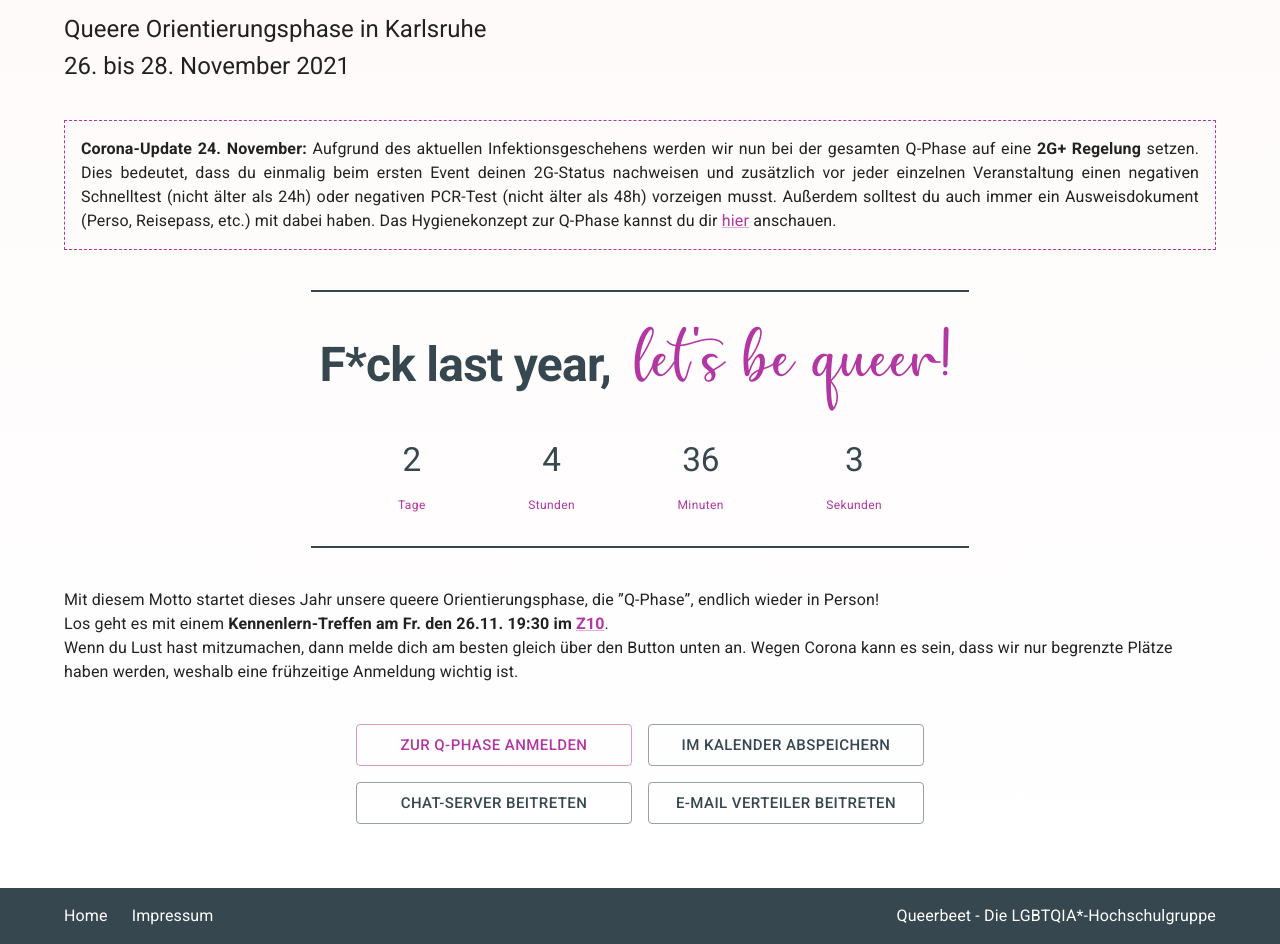
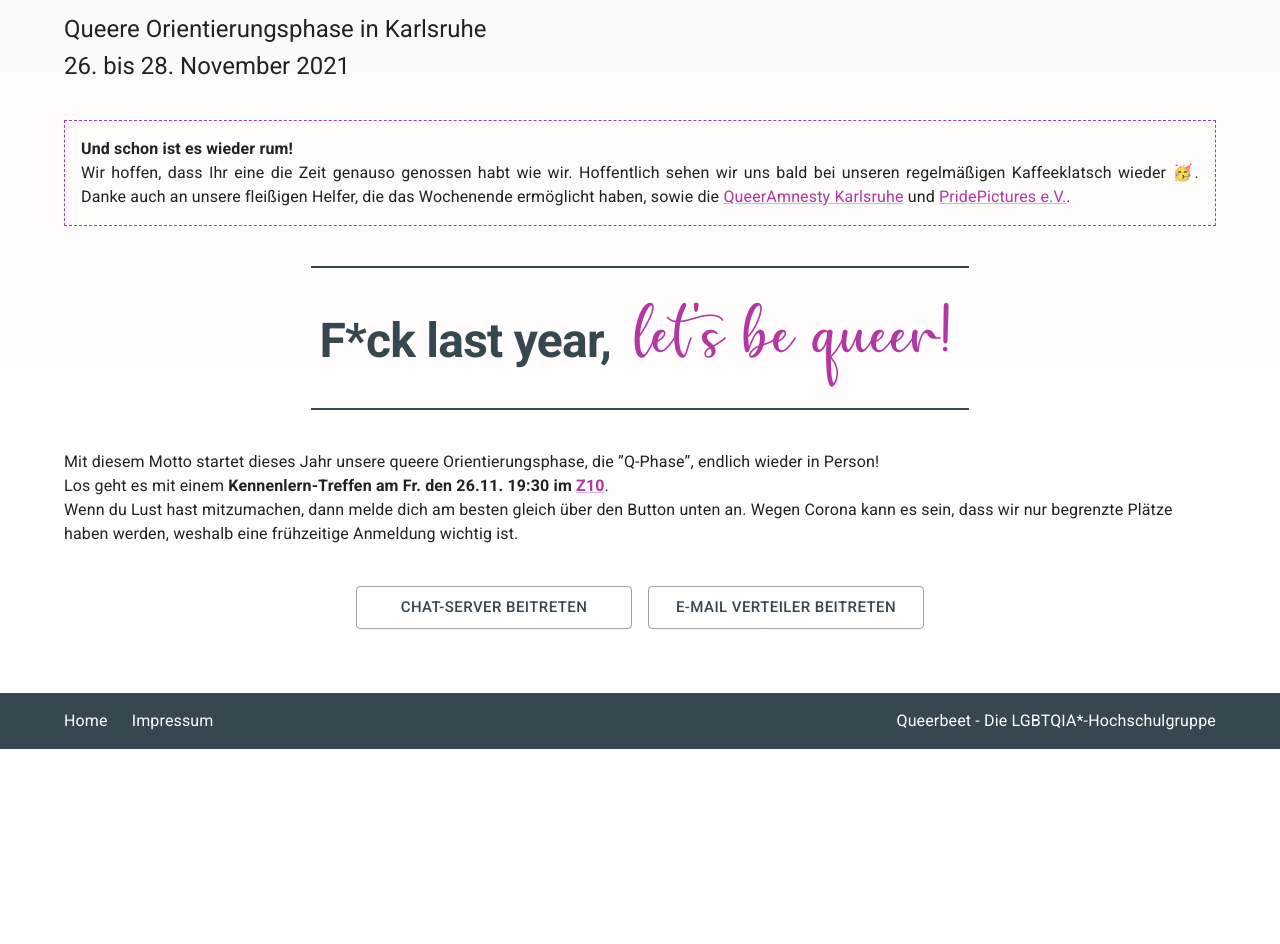
Before and after one commit to queerbeetVorstand/qb-website, a Next.js app: page /q-phase-21 in a window 1280 px wide. Shown: the part 200-1144 px from the top of the page. After the commit the page ends 949 px from the top, so only its background shows below. Built offline with nearby package versions, Linux system fonts and the light colour scheme.

Commit message:
feat: thank for support on q-phase page

```diff
--- a/package.json
+++ b/package.json
@@ -19,8 +19,6 @@
     "clsx": "1",
     "next": "^11.1.2",
     "react": "17",
-    "react-confetti": "^6.0.1",
-    "react-countdown": "^2.3.2",
     "react-dom": "17",
     "react-feather": "^2.0.9",
     "react-markdown": "^7.0.1",
--- a/src/pages/q-phase-21.tsx
+++ b/src/pages/q-phase-21.tsx
@@ -6,61 +6,10 @@ import Link from "@/ui/Link";
 import QHeading from "@/ui/QHeading";
 import Header from "@/sections/Header";
 import Body from "@/sections/Body";
-import Countdown, { CountdownTimeDelta } from "react-countdown";
-import Confetti from "react-confetti";
 
 const Spacer = () => (
   <Grid item xs={2} lg={3} display={{ xs: "none", md: "block" }}></Grid>
 );
-
-const countdownRenderer = ({
-  days,
-  hours,
-  minutes,
-  seconds,
-  completed,
-}: CountdownTimeDelta) => {
-  if (completed) {
-    // Render a completed state
-    return (
-      <Box
-        sx={{
-          width: "100%",
-          height: "100%",
-          position: "absolute",
-          top: 0,
-          left: 0,
-        }}
-      >
-        <Confetti recycle={false} numberOfPieces={400} />
-      </Box>
-    );
-  } else {
-    // Render a countdown
-    const remaining = {
-      Tage: days,
-      Stunden: hours,
-      Minuten: minutes,
-      Sekunden: seconds,
-    };
-    return (
-      <Box display="flex" justifyContent="space-evenly" alignItems="baseline">
-        {Object.entries(remaining).map(([label, value]) => {
-          return (
-            <Box key={label} p={2}>
-              <Text variant="h2" sx={{ width: "100%", textAlign: "center" }}>
-                {value}
-              </Text>
-              <Text variant="caption" sx={{ color: "primary.main" }}>
-                {label}
-              </Text>
-            </Box>
-          );
-        })}
-      </Box>
-    );
-  }
-};
 
 export default function QPhase21(): ReactElement {
   return (
@@ -86,22 +35,17 @@ export default function QPhase21(): ReactElement {
               textAlign: "justify",
             }}
           >
-            <b>Corona-Update 24. November:</b> Aufgrund des aktuellen
-            Infektionsgeschehens werden wir nun bei der gesamten Q-Phase auf
-            eine <b>2G+ Regelung</b> setzen. Dies bedeutet, dass du einmalig
-            beim ersten Event deinen 2G-Status nachweisen und zusätzlich vor
-            jeder einzelnen Veranstaltung einen negativen Schnelltest (nicht
-            älter als 24h) oder negativen PCR-Test (nicht älter als 48h)
-            vorzeigen musst. Außerdem solltest du auch immer ein Ausweisdokument
-            (Perso, Reisepass, etc.) mit dabei haben. Das Hygienekonzept zur
-            Q-Phase kannst du dir{" "}
-            <Link
-              href="https://cloud.queerbeet.org/index.php/s/S7NLkGSF27dtYGd"
-              target="_blank"
-            >
-              hier
+            <b>Und schon ist es wieder rum!</b>
+            <br />
+            Wir hoffen, dass Ihr eine die Zeit genauso genossen habt wie wir.
+            Hoffentlich sehen wir uns bald bei unseren regelmäßigen
+            Kaffeeklatsch wieder 🥳. Danke auch an unsere fleißigen Helfer, die
+            das Wochenende ermöglicht haben, sowie die{" "}
+            <Link href="https://queeramnestyka.amnesty-international.de">
+              QueerAmnesty Karlsruhe
             </Link>{" "}
-            anschauen.
+            und{" "}
+            <Link href="https://www.pridepictures.de">PridePictures e.V.</Link>.
           </Text>
         </Box>
         <Box
@@ -160,14 +104,6 @@ export default function QPhase21(): ReactElement {
                 let&apos;s be queer!
               </Text>
             </Box>
-            <Box>
-              <Text>
-                <Countdown
-                  date="2021-11-26T19:30+02:00"
-                  renderer={countdownRenderer}
-                ></Countdown>
-              </Text>
-            </Box>
           </Box>
         </Box>
         <Text variant="body1" paragraph sx={{ mt: { xs: 3, sm: 5 } }}>
@@ -185,32 +121,6 @@ export default function QPhase21(): ReactElement {
           Plätze haben werden, weshalb eine frühzeitige Anmeldung wichtig ist.
         </Text>
         <Grid container spacing={2} my={{ xs: 1, sm: 3 }} pt={0}>
-          <Spacer />
-          <Grid item xs={12} sm={6} md={4} lg={3}>
-            <Button
-              variant="outlined"
-              color="primary"
-              size="large"
-              sx={{ width: "100%" }}
-              href="https://rebrand.ly/q-phase-21-anmeldung"
-              target="_blank"
-            >
-              Zur Q-Phase anmelden
-            </Button>
-          </Grid>
-          <Grid item xs={12} sm={6} md={4} lg={3}>
-            <Button
-              variant="outlined"
-              color="secondary"
-              size="large"
-              sx={{ width: "100%" }}
-              href="/Q-Phase_Kennenlern-Treffen.ics"
-              target="_blank"
-            >
-              Im Kalender abspeichern
-            </Button>
-          </Grid>
-          <Spacer />
           <Spacer />
           <Grid item xs={12} sm={6} md={4} lg={3}>
             <Button
```
Also changed, not shown: 2 other files (tests, documents, lock files or other folders).
